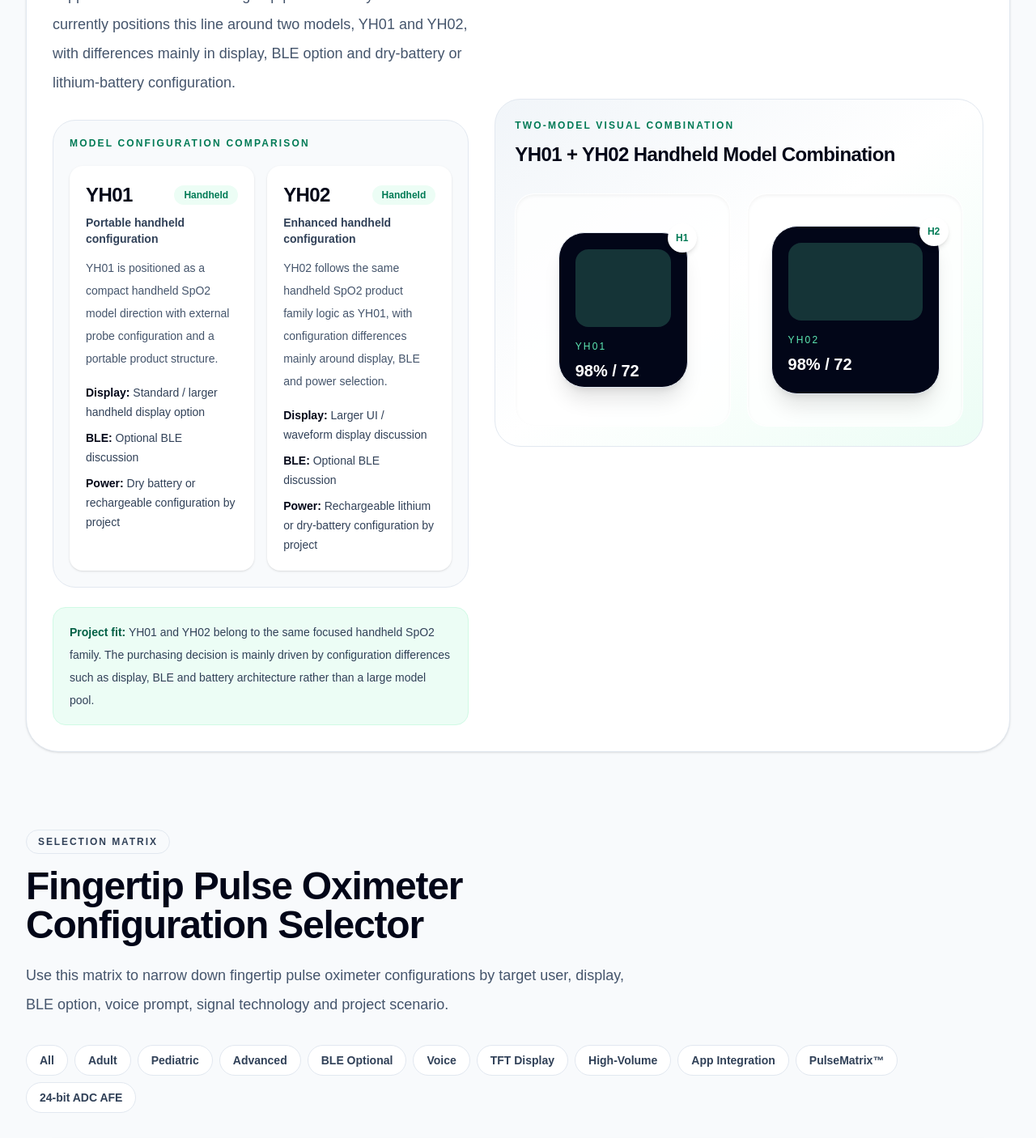
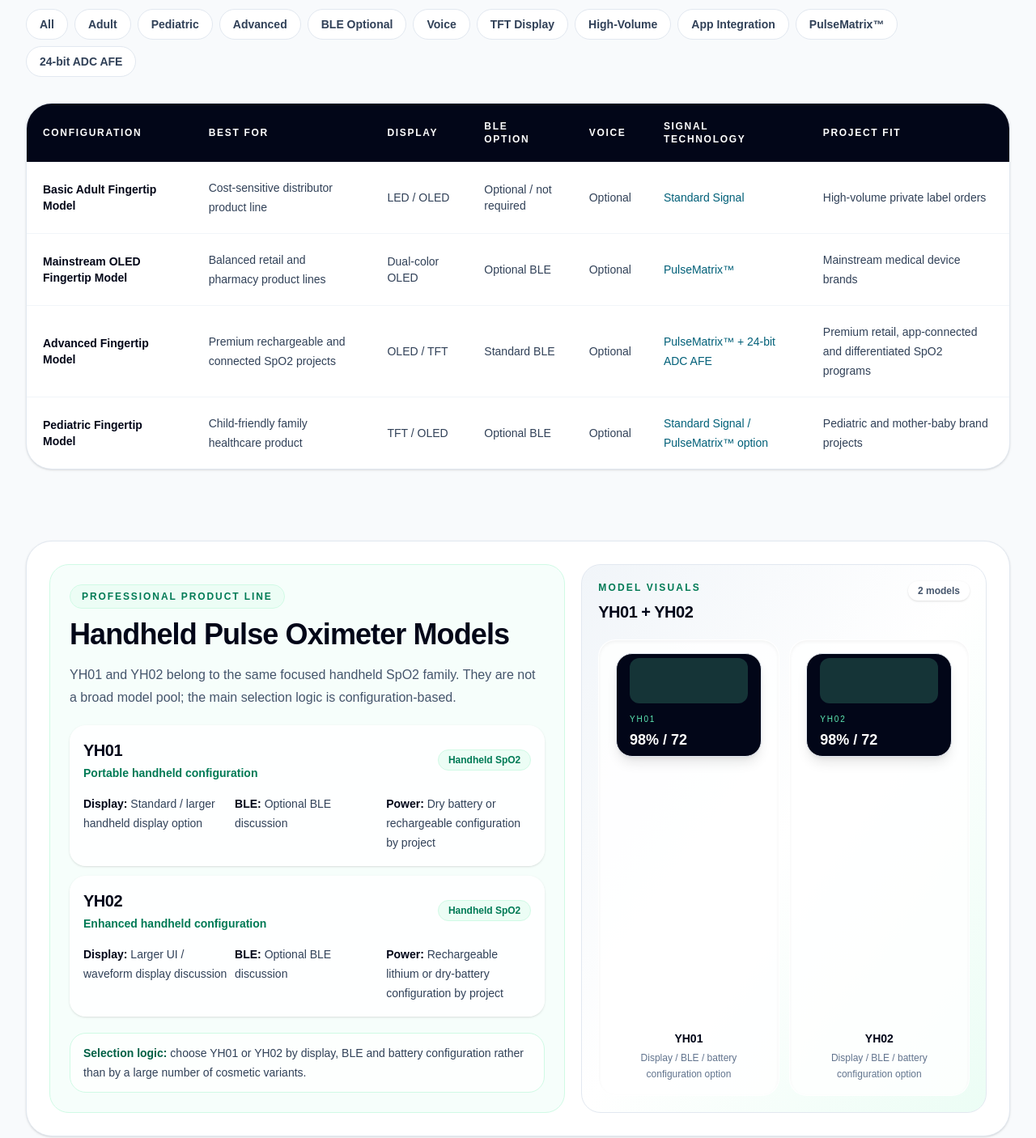
Before and after one commit to hnpsd0755-source/yimi-life-geo, a Next.js app: page /products/pulse-oximeter in a window 1280 px wide. Shown: the part 2740-4146 px from the top of the page at 81% size. Built offline with nearby package versions, Linux system fonts and the light colour scheme.

Commit message:
pulse-oximeter_page_v1_14_compact_handheld_matrix_order

```diff
--- a/app/products/pulse-oximeter/page.tsx
+++ b/app/products/pulse-oximeter/page.tsx
@@ -646,99 +646,6 @@
         </div>
       </section>
 
-      {/* Handheld spotlight */}
-      <section
-        id="handheld-section"
-        className="mx-auto max-w-7xl scroll-mt-24 px-6 py-12 lg:px-8"
-      >
-        <div className="grid gap-8 overflow-hidden rounded-[2.5rem] border border-slate-200 bg-white p-6 shadow-sm md:p-8 lg:grid-cols-[0.92fr_1.08fr] lg:items-center">
-          <div>
-            <Badge tone="emerald">Professional Product Line</Badge>
-            <h2 className="mt-4 text-3xl font-semibold tracking-tight text-slate-950 md:text-5xl">
-              Handheld Pulse Oximeter Models
-            </h2>
-            <p className="mt-5 text-lg leading-9 text-slate-600">
-              Handheld pulse oximeters are a focused professional supplement to
-              the broader fingertip product family. YimiLife currently positions
-              this line around two models, YH01 and YH02, with differences mainly in display, BLE option and dry-battery or lithium-battery configuration.
-            </p>
-
-            <div className="mt-7 rounded-[1.75rem] border border-slate-200 bg-slate-50 p-5">
-              <p className="text-xs font-semibold uppercase tracking-[0.18em] text-emerald-700">
-                Model configuration comparison
-              </p>
-              <div className="mt-5 grid gap-4 sm:grid-cols-2">
-                {handheldModels.map((model) => (
-                  <div key={model.model} className="rounded-2xl bg-white p-5 shadow-sm">
-                    <div className="flex items-center justify-between gap-3">
-                      <h3 className="text-2xl font-semibold tracking-tight text-slate-950">
-                        {model.model}
-                      </h3>
-                      <span className="rounded-full bg-emerald-50 px-3 py-1 text-xs font-semibold text-emerald-700">
-                        Handheld
-                      </span>
-                    </div>
-                    <p className="mt-2 text-sm font-semibold text-slate-700">
-                      {model.role}
-                    </p>
-                    <p className="mt-3 text-sm leading-7 text-slate-600">
-                      {model.description}
-                    </p>
-                    <div className="mt-4 space-y-2 text-sm leading-6 text-slate-700">
-                      <p><span className="font-semibold text-slate-950">Display:</span> {model.display}</p>
-                      <p><span className="font-semibold text-slate-950">BLE:</span> {model.ble}</p>
-                      <p><span className="font-semibold text-slate-950">Power:</span> {model.power}</p>
-                    </div>
-                  </div>
-                ))}
-              </div>
-            </div>
-
-            <div className="mt-6 rounded-2xl border border-emerald-100 bg-emerald-50 px-5 py-4 text-sm leading-7 text-slate-700">
-              <span className="font-semibold text-emerald-800">
-                Project fit:
-              </span>{" "}
-              YH01 and YH02 belong to the same focused handheld SpO2 family. The
-              purchasing decision is mainly driven by configuration differences
-              such as display, BLE and battery architecture rather than a large
-              model pool.
-            </div>
-          </div>
-
-          <div className="rounded-[2rem] border border-slate-200 bg-gradient-to-br from-slate-100 via-white to-emerald-50 p-6">
-            <p className="text-xs font-semibold uppercase tracking-[0.18em] text-emerald-700">
-              Two-model visual combination
-            </p>
-            <h3 className="mt-3 text-2xl font-semibold tracking-tight text-slate-950">
-              YH01 + YH02 Handheld Model Combination
-            </h3>
-            <div className="mt-8 grid gap-5 sm:grid-cols-2">
-              {handheldModels.map((model, index) => (
-                <div
-                  key={model.model}
-                  className="flex h-72 items-center justify-center rounded-[1.5rem] border border-white/80 bg-white/75 p-5 shadow-inner"
-                >
-                  <div
-                    className={`relative rounded-[2rem] border border-slate-200 bg-slate-950 p-5 text-white shadow-xl ${
-                      index === 0 ? "h-48 w-40" : "h-52 w-52"
-                    }`}
-                  >
-                    <div className="mb-4 h-24 rounded-2xl bg-emerald-300/20" />
-                    <p className="text-xs uppercase tracking-[0.18em] text-emerald-300">
-                      {model.model}
-                    </p>
-                    <p className="mt-2 text-xl font-semibold">98% / 72</p>
-                    <div className="absolute -right-3 -top-3 flex h-9 w-9 items-center justify-center rounded-full bg-white text-xs font-semibold text-emerald-700 shadow-md">
-                      H{index + 1}
-                    </div>
-                  </div>
-                </div>
-              ))}
-            </div>
-          </div>
-        </div>
-      </section>
-
       {/* Fingertip selector */}
       <section className="mx-auto max-w-7xl px-6 py-12 lg:px-8">
         <div className="max-w-3xl">
@@ -811,6 +718,118 @@
                 ))}
               </tbody>
             </table>
+          </div>
+        </div>
+      </section>
+
+      {/* Handheld spotlight */}
+      <section
+        id="handheld-section"
+        className="mx-auto max-w-7xl scroll-mt-24 px-6 py-10 lg:px-8"
+      >
+        <div className="overflow-hidden rounded-[2rem] border border-slate-200 bg-white p-5 shadow-sm md:p-6 lg:p-7">
+          <div className="grid gap-5 lg:grid-cols-[0.56fr_0.44fr] lg:items-stretch">
+            <div className="flex h-full flex-col justify-between rounded-[1.5rem] border border-emerald-100 bg-emerald-50/45 p-5 md:p-6">
+              <div>
+                <Badge tone="emerald">Professional Product Line</Badge>
+                <h2 className="mt-3 text-2xl font-semibold tracking-tight text-slate-950 md:text-4xl">
+                  Handheld Pulse Oximeter Models
+                </h2>
+                <p className="mt-4 text-sm leading-7 text-slate-600 md:text-base">
+                  YH01 and YH02 belong to the same focused handheld SpO2 family.
+                  They are not a broad model pool; the main selection logic is
+                  configuration-based.
+                </p>
+              </div>
+
+              <div className="mt-5 grid gap-3">
+                {handheldModels.map((model) => (
+                  <div
+                    key={model.model}
+                    className="rounded-[1.25rem] border border-white bg-white/90 p-4 shadow-sm"
+                  >
+                    <div className="flex flex-wrap items-center justify-between gap-3">
+                      <div>
+                        <h3 className="text-xl font-semibold tracking-tight text-slate-950">
+                          {model.model}
+                        </h3>
+                        <p className="mt-1 text-sm font-semibold text-emerald-700">
+                          {model.role}
+                        </p>
+                      </div>
+                      <span className="rounded-full border border-emerald-100 bg-emerald-50 px-3 py-1 text-xs font-semibold text-emerald-700">
+                        Handheld SpO2
+                      </span>
+                    </div>
+
+                    <div className="mt-4 grid gap-2 text-sm leading-6 text-slate-700 sm:grid-cols-3">
+                      <p>
+                        <span className="font-semibold text-slate-950">Display:</span>{" "}
+                        {model.display}
+                      </p>
+                      <p>
+                        <span className="font-semibold text-slate-950">BLE:</span>{" "}
+                        {model.ble}
+                      </p>
+                      <p>
+                        <span className="font-semibold text-slate-950">Power:</span>{" "}
+                        {model.power}
+                      </p>
+                    </div>
+                  </div>
+                ))}
+              </div>
+
+              <div className="mt-5 rounded-[1.25rem] border border-emerald-100 bg-white/80 px-4 py-3 text-sm leading-6 text-slate-700">
+                <span className="font-semibold text-emerald-800">Selection logic:</span>{" "}
+                choose YH01 or YH02 by display, BLE and battery configuration
+                rather than by a large number of cosmetic variants.
+              </div>
+            </div>
+
+            <div className="flex h-full flex-col rounded-[1.5rem] border border-slate-200 bg-gradient-to-br from-slate-100 via-white to-emerald-50 p-5">
+              <div className="flex items-start justify-between gap-4">
+                <div>
+                  <p className="text-xs font-semibold uppercase tracking-[0.18em] text-emerald-700">
+                    Model visuals
+                  </p>
+                  <h3 className="mt-2 text-xl font-semibold tracking-tight text-slate-950">
+                    YH01 + YH02
+                  </h3>
+                </div>
+                <span className="rounded-full bg-white px-3 py-1 text-xs font-semibold text-slate-600 shadow-sm">
+                  2 models
+                </span>
+              </div>
+
+              <div className="mt-5 grid flex-1 gap-3 sm:grid-cols-2 lg:grid-cols-1 xl:grid-cols-2">
+                {handheldModels.map((model, index) => (
+                  <div
+                    key={model.model}
+                    className="flex min-h-[220px] flex-col justify-between rounded-[1.35rem] border border-white/80 bg-white/80 p-4 shadow-inner"
+                  >
+                    <div className="mx-auto flex h-32 w-full max-w-[180px] items-center justify-center rounded-[1.25rem] border border-slate-200 bg-slate-950 p-4 text-white shadow-lg">
+                      <div className="w-full">
+                        <div className="mb-3 h-14 rounded-xl bg-emerald-300/20" />
+                        <p className="text-[10px] uppercase tracking-[0.18em] text-emerald-300">
+                          {model.model}
+                        </p>
+                        <p className="mt-1 text-lg font-semibold">98% / 72</p>
+                      </div>
+                    </div>
+
+                    <div className="mt-4 text-center">
+                      <p className="text-sm font-semibold text-slate-950">
+                        {model.model}
+                      </p>
+                      <p className="mt-1 text-xs leading-5 text-slate-500">
+                        Display / BLE / battery configuration option
+                      </p>
+                    </div>
+                  </div>
+                ))}
+              </div>
+            </div>
           </div>
         </div>
       </section>
```
